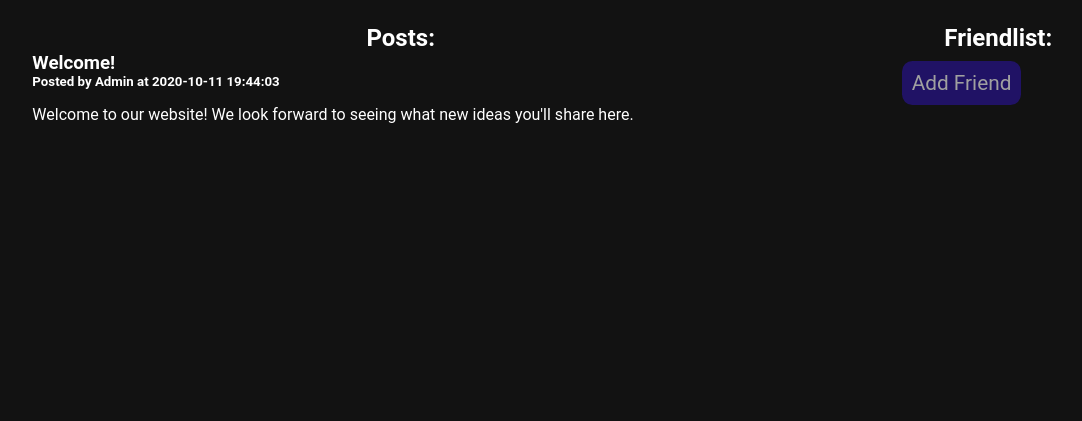
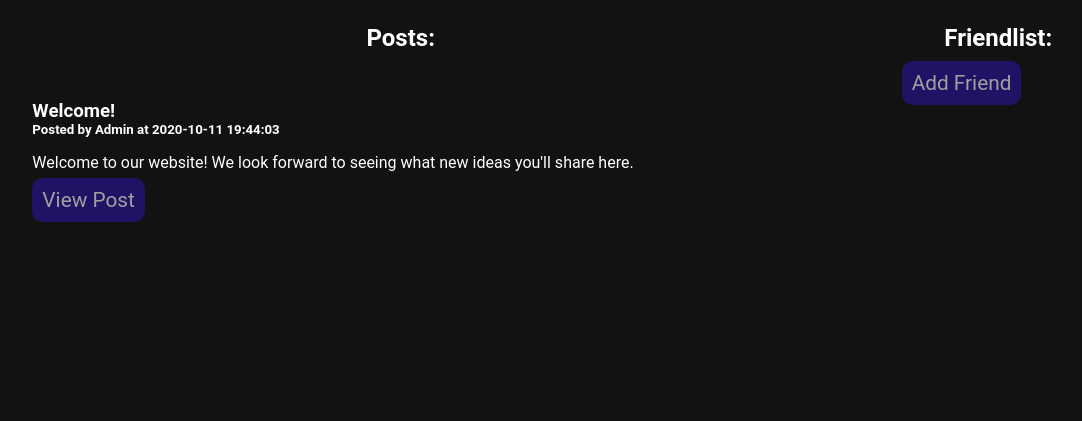
Before and after one commit to Smashliker/projectDat250, a Flask app: page / in a window 1280 px wide. Shown: the part 94-515 px from the top of the page, without its empty margins (185-1267 px from the left). Run offline with Flask 2, Linux system fonts and the light colour scheme; a user stored in the database is signed in; data comes from the database, SQL or seed files in the repository; both versions use the stored data as it was after the commit; some libraries are stand-ins or nearby versions.

Commit message:
Added buttons for comment and post, and fixed post body css

```diff
--- a/projectDat250/static/index.css
+++ b/projectDat250/static/index.css
@@ -103,7 +103,7 @@ fieldset {
     width: auto !important;
     border: 0;
 }
-fieldset input {
+fieldset input, textarea {
     color: black;
 }
 form div input {
@@ -145,3 +145,6 @@ input:focus {
 
 }
 */
+.post {
+    margin-top: 3em !important;
+}
--- a/projectDat250/templates/comment.html
+++ b/projectDat250/templates/comment.html
@@ -10,7 +10,7 @@
     <fieldset>
         {{ form.submit }}
     </fieldset>
-
+    <a href="../">Back</a>
 
 </form>
 
--- a/projectDat250/templates/index.html
+++ b/projectDat250/templates/index.html
@@ -21,10 +21,12 @@
     <div id="posts">
         <h2>Posts:</h2><br\ >
         {% for post in postliste%}
-        <h3>{{ post['title'] }}</h3>
-        <h5>Posted by {{ post['author_name'] }} at {{ post['created'] }}</h5>
-        <p>{{ post['body'] }}</p>
-
+            <div class="post">
+                <h3>{{ post['title'] }}</h3>
+                <h5>Posted by {{ post['author_name'] }} at {{ post['created'] }}</h5>
+                <p>{{ post['body'] }}</p>
+                <a href="{{post["id"]}}">View Post</a>
+            </div>
         {% endfor %}
     </div>
 
--- a/projectDat250/templates/viewPost.html
+++ b/projectDat250/templates/viewPost.html
@@ -4,14 +4,13 @@
     <h2>{{ post['title'] }}</h2>
     <span>{{ post['created'] }}</span>
     <p>{{ post['body'] }}</p>
-    <a href="./comment"></a>
+    <a href="{{post['id']}}/comment">Comment</a>
 
     {% for comment in comments %}
     <h5>{{ comment['body'] }}</h5>
     <h6>Posted by {{ comment['author_name'] }} at </h6>
     {% endfor %}
 
-
 </form>
 
 
```
Also changed, not shown: projectDat250/database.db, 1 other file.
